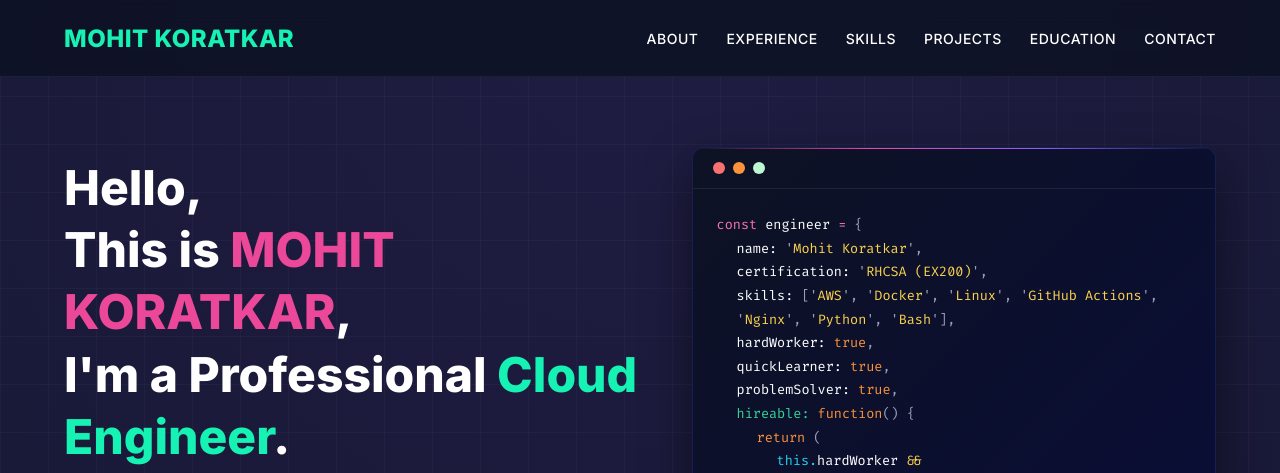
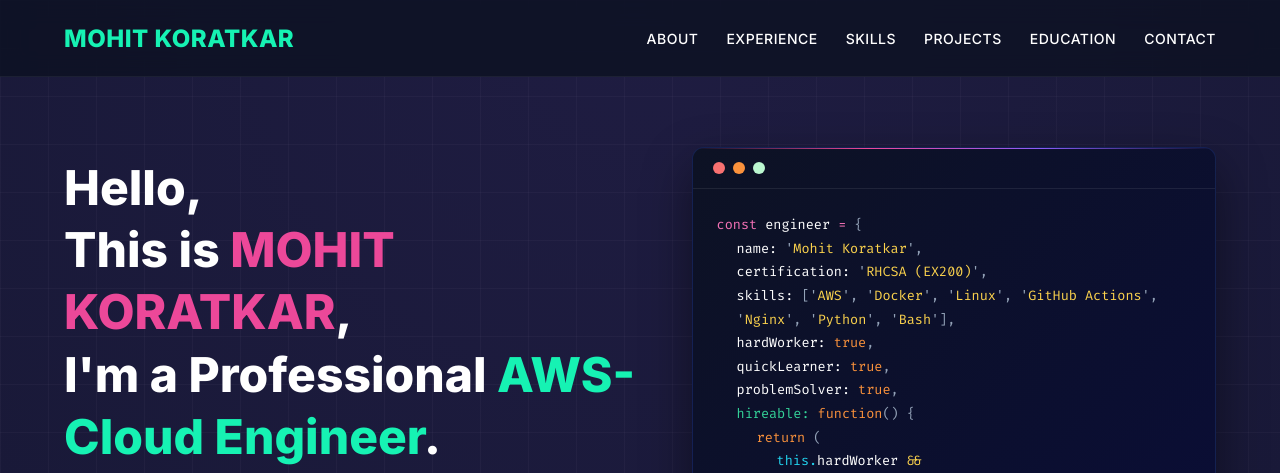
Before and after one commit to Mohitkoratkar/Mohitkoratkar.github.io, a plain HTML site: page index.html in a window 1280 px wide. Shown: the top 473 px of the page. Drawn offline with Linux system fonts and the light colour scheme.

Commit message:
hedaline modifications

```diff
--- a/index.html
+++ b/index.html
@@ -747,7 +747,7 @@
         <h1 class="hero-title">
           Hello,<br>
           This is <span class="text-pink">MOHIT KORATKAR</span>,<br>
-          I'm a Professional <span class="text-emerald">Cloud Engineer</span>.
+          I'm a Professional <span class="text-emerald">AWS-Cloud Engineer</span>.
         </h1>
 
         <div class="hero-socials">
```
